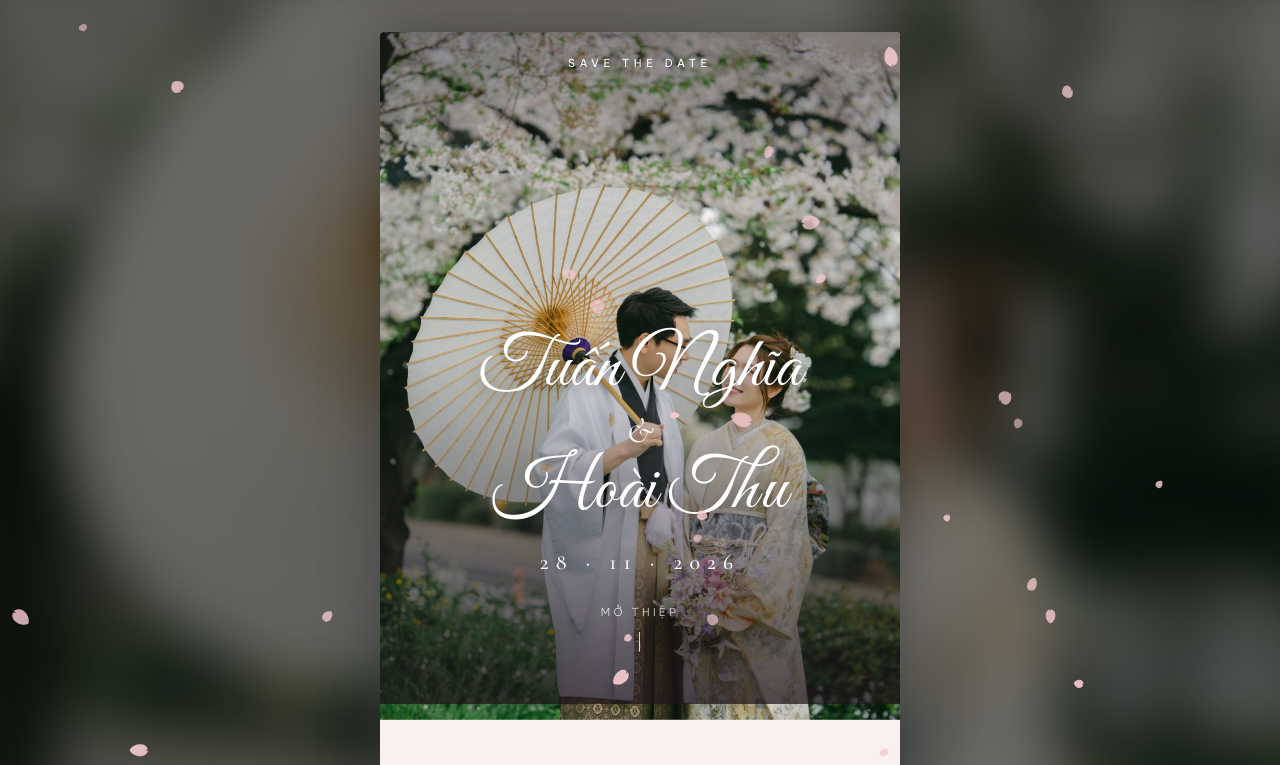
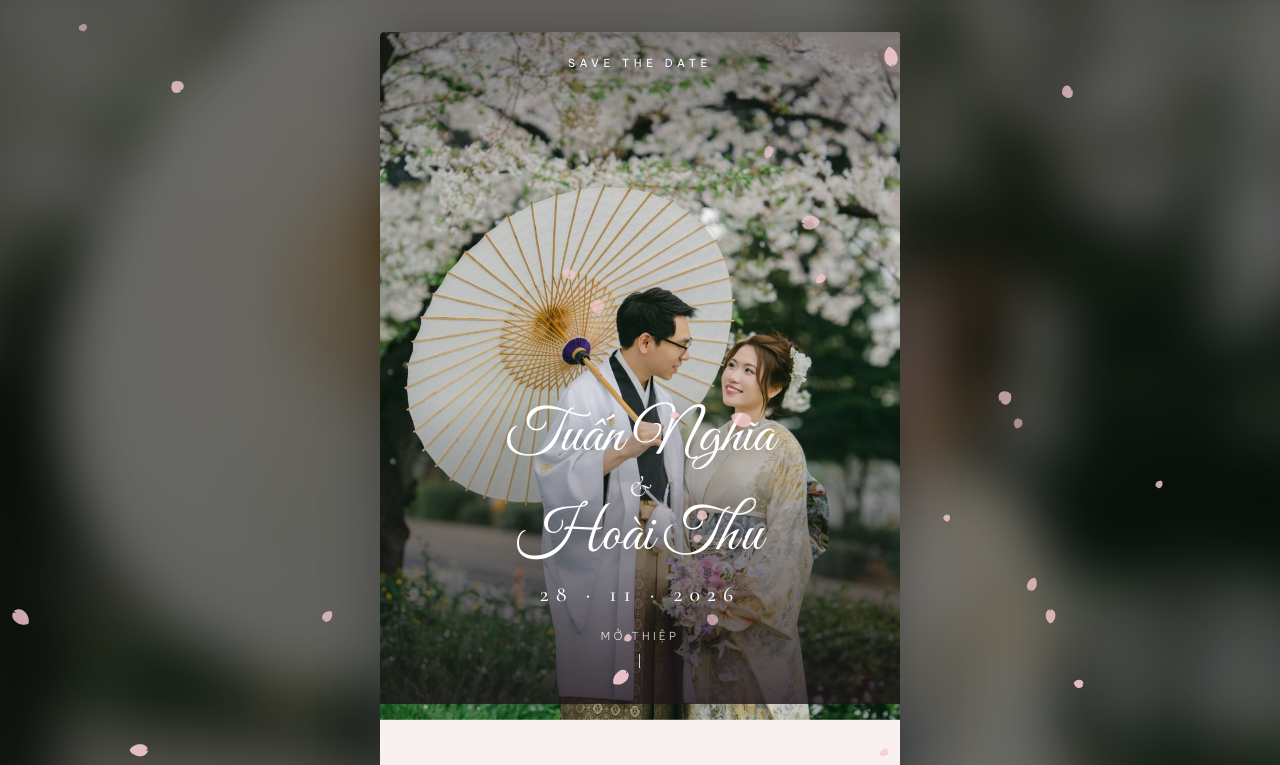
Before and after one commit to nghiayeuthu/thiepcuoi, a plain HTML site: page index.html in a window 1280 px wide. Shown: the top 765 px of the page. Drawn offline with nearby package versions, Linux system fonts and the light colour scheme.

Commit message:
Hạ tên xuống dưới ảnh bìa

```diff
--- a/index.html
+++ b/index.html
@@ -44,16 +44,16 @@ body{margin:0;background:#2b2427;color:var(--ink);font-family:var(--f-body);font
 #petals{position:fixed;inset:0;width:100%;height:100%;pointer-events:none;z-index:5}
 
 /* ---------- Hero ---------- */
-.hero{position:relative;height:min(84svh,860px);min-height:540px;color:#fff;display:flex;flex-direction:column;justify-content:flex-end;align-items:center;text-align:center;padding:0 20px 44px}
+.hero{position:relative;height:min(84svh,860px);min-height:540px;color:#fff;display:flex;flex-direction:column;justify-content:flex-end;align-items:center;text-align:center;padding:0 20px 30px}
 .hero img{position:absolute;inset:0;width:100%;height:100%;object-fit:cover;object-position:50% 30%;animation:slowzoom 18s ease-out both}
-.hero::after{content:"";position:absolute;inset:0;background:linear-gradient(to bottom,rgba(30,20,24,.35) 0%,rgba(30,20,24,0) 22%,rgba(30,20,24,0) 48%,rgba(30,20,24,.72) 100%)}
+.hero::after{content:"";position:absolute;inset:0;background:linear-gradient(to bottom,rgba(30,20,24,.35) 0%,rgba(30,20,24,0) 22%,rgba(30,20,24,0) 55%,rgba(30,20,24,.8) 100%)}
 .hero>*:not(img){position:relative;z-index:1}
 .hero .top{position:absolute;top:22px;left:0;right:0;z-index:1;font-size:11px;letter-spacing:.42em;text-transform:uppercase;font-weight:400}
-.hero h1{margin:0;font-family:var(--f-script);font-weight:400;font-size:clamp(48px,14vw,72px);line-height:1.05;text-shadow:0 2px 18px rgba(0,0,0,.35)}
+.hero h1{margin:0;font-family:var(--f-script);font-weight:400;font-size:clamp(40px,11vw,60px);line-height:1;text-shadow:0 2px 18px rgba(0,0,0,.35)}
 .hero h1 .amp{display:block;font-family:var(--f-display);font-style:italic;font-size:.5em;line-height:1.3;opacity:.9}
-.hero .date{margin-top:14px;font-family:var(--f-display);font-size:22px;letter-spacing:.32em;font-weight:500}
-.hero .scroll{margin-top:22px;font-size:11px;letter-spacing:.3em;text-transform:uppercase;opacity:.8;text-decoration:none;color:#fff}
-.hero .scroll::after{content:"";display:block;width:1px;height:28px;background:#fff;margin:10px auto 0;animation:drip 2.2s ease-in-out infinite}
+.hero .date{margin-top:10px;font-family:var(--f-display);font-size:22px;letter-spacing:.32em;font-weight:500}
+.hero .scroll{margin-top:14px;font-size:11px;letter-spacing:.3em;text-transform:uppercase;opacity:.8;text-decoration:none;color:#fff}
+.hero .scroll::after{content:"";display:block;width:1px;height:20px;background:#fff;margin:8px auto 0;animation:drip 2.2s ease-in-out infinite}
 @keyframes slowzoom{from{transform:scale(1.08)}to{transform:scale(1)}}
 @keyframes drip{0%,100%{transform:scaleY(.3);transform-origin:top}50%{transform:scaleY(1);transform-origin:top}}
 
```
